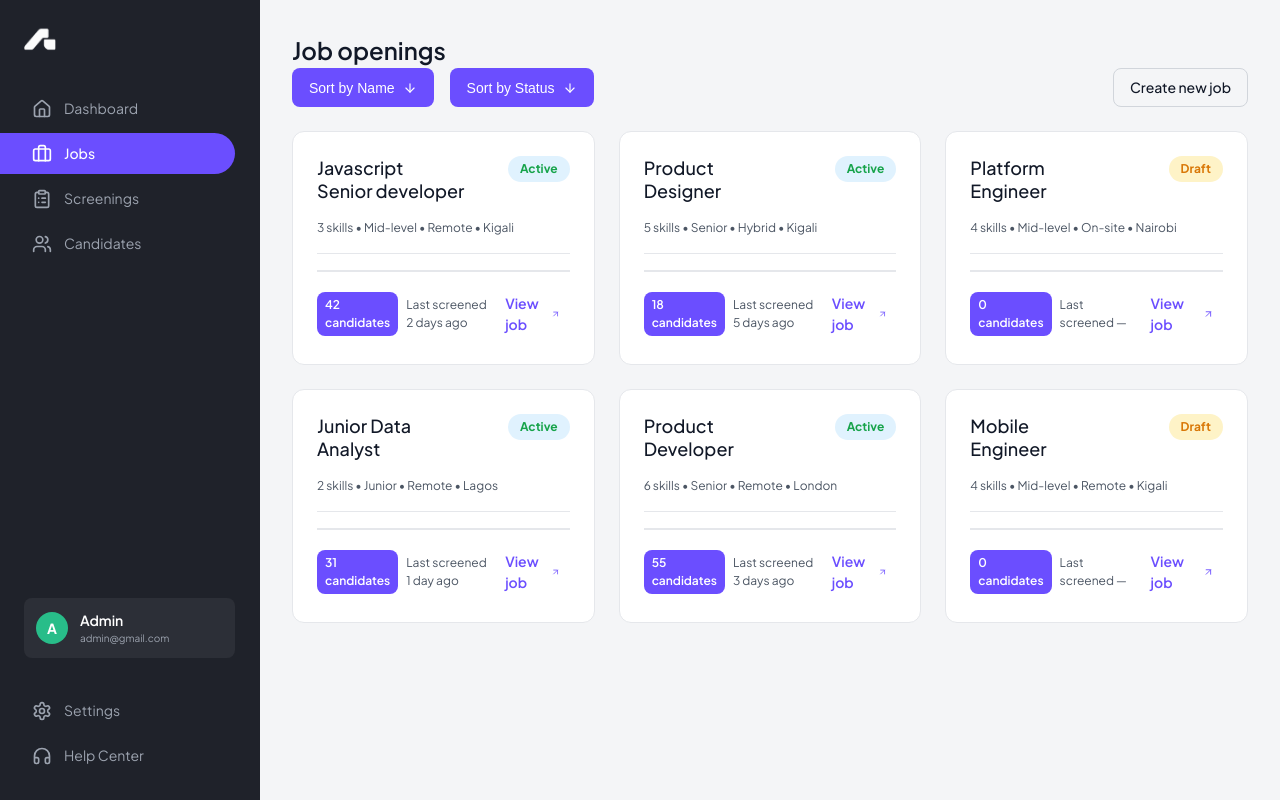
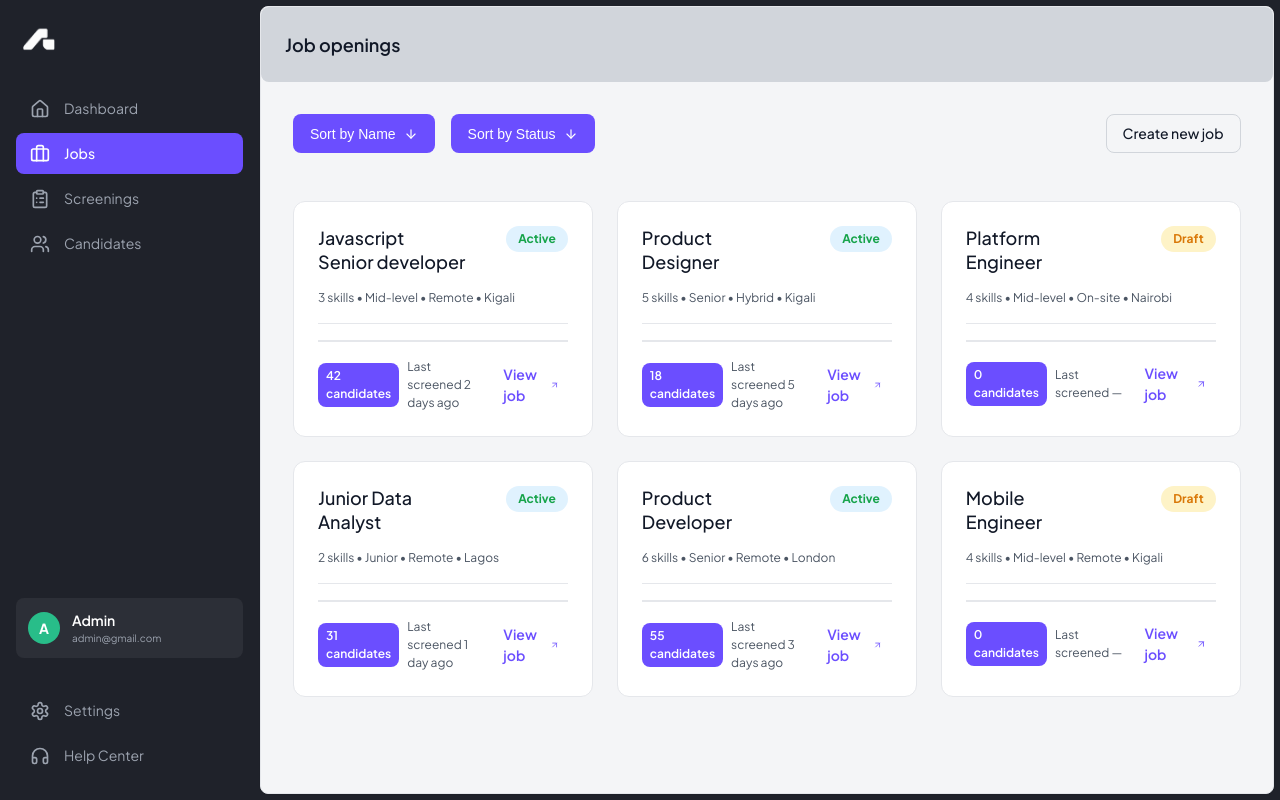
Before and after one commit to mgalen007/umurava-aria-project, a Next.js app in the folder client/: page /dashboard/jobs in a window 1280 px wide. Built offline with nearby package versions, Linux system fonts and the light colour scheme.

Commit message:
Added a wrapper around main content of a page and did little modifications on the navigation bar

```diff
--- a/client/app/dashboard/dashboard-page.css
+++ b/client/app/dashboard/dashboard-page.css
@@ -1,27 +1,3 @@
-.page-container {
-  display: flex;
-  flex-direction: column;
-  gap: 1.5rem;
-  height: 100%;
-}
-
-.page-header {
-  display: flex;
-  justify-content: space-between;
-  align-items: center;
-  background-color: var(--border-strong);
-  padding: 1.5rem;
-  border-radius: var(--radius-md);
-  margin-top: -2rem;
-  margin-right: -2rem;
-  margin-bottom: 0.5rem;
-  margin-left: -2rem;
-}
-
-.page-header h1 {
-  font-size: 1.125rem;
-}
-
 .header-actions {
   display: flex;
   gap: 1rem;
--- a/client/app/dashboard/dashboard.css
+++ b/client/app/dashboard/dashboard.css
@@ -1,7 +1,7 @@
 .dashboard-wrapper {
   display: flex;
   min-height: 100vh;
-  background-color: var(--bg-color);
+  background-color: var(--dashboard-shell-bg);
   position: relative;
 }
 
@@ -13,7 +13,8 @@
   flex-direction: column;
   justify-content: space-between;
   border-right: 1px solid var(--surface-dark);
-  padding: 1.5rem;
+  /* Same horizontal inset as collapsed so nav links line up in both states */
+  padding: 1.5rem 1rem;
   transition: width 0.3s ease, transform 0.3s ease;
   overflow: hidden;
   white-space: nowrap;
@@ -21,37 +22,45 @@
 
 .sidebar.collapsed {
   width: 80px;
-  padding: 1.5rem 1rem;
 }
 
-.sidebar.collapsed .nav-label,
-.sidebar.collapsed .admin-info {
-  display: none;
+/* Labels clip away; icons stay in a fixed rail (see .nav-icon) */
+.sidebar.collapsed .nav-label {
+  max-width: 0;
+  opacity: 0;
+  margin: 0;
+  padding: 0;
+  pointer-events: none;
 }
 
-.sidebar.collapsed .nav-item {
-  padding: 0.75rem;
-  margin-left: 0;
-  justify-content: center;
-  border-radius: var(--radius-button);
-}
-
-.sidebar.collapsed .org-profile {
-  justify-content: center;
+.sidebar.collapsed .admin-info {
+  max-width: 0;
+  opacity: 0;
+  margin: 0;
+  padding: 0;
+  pointer-events: none;
 }
 
 .sidebar.collapsed .admin-profile {
-  justify-content: center;
-  padding: 0.5rem;
+  padding: 0.46rem;
 }
 
 .main-content {
+  --main-content-padding: 2rem;
   flex: 1;
+  min-height: 0;
+  display: flex;
+  flex-direction: column;
+  margin: 0.4rem 0.4rem 0.4rem 0rem;
+  border-radius: var(--radius-md);
   background-color: var(--bg-color);
-  padding: 2rem;
+  border: 1px solid var(--border-subtle);
+  box-shadow: var(--shadow-sm);
+  padding: var(--main-content-padding);
   overflow-y: auto;
+  overflow-x: hidden;
   position: relative;
-  transition: padding 0.3s ease;
+  transition: padding 0.3s ease, margin 0.3s ease, box-shadow 0.3s ease;
 }
 
 .mobile-overlay {
@@ -95,9 +104,20 @@
     width: 260px; /* Ignore collapsing if opened explicitly on mobile */
   }
 
-  .sidebar.collapsed.open .nav-label,
+  .sidebar.collapsed.open .nav-label {
+    max-width: 12rem;
+    opacity: 1;
+    margin: unset;
+    padding: unset;
+    pointer-events: auto;
+  }
+
   .sidebar.collapsed.open .admin-info {
-    display: flex;
+    max-width: 240px;
+    opacity: 1;
+    margin: unset;
+    padding: unset;
+    pointer-events: auto;
   }
 
   .mobile-overlay.open {
@@ -111,7 +131,8 @@
   }
 
   .main-content {
-    padding: 1rem;
+    --main-content-padding: 1rem;
+    margin: 0.75rem;
   }
 }
 
@@ -124,13 +145,58 @@
   background-color: rgba(255, 255, 255, 0.06);
   border-radius: var(--radius-md);
   margin-bottom: 2rem;
-  transition: all 0.3s ease;
+  transition: background-color 0.2s ease, padding 0.3s ease;
+}
+
+.org-profile-toggle {
+  justify-content: flex-start;
+}
+
+.org-profile-brand {
+  display: flex;
+  align-items: center;
+  min-height: 32px;
+}
+
+/* Logo mark stays in one place; sidebar width animates around it */
+.logo-slot {
+  margin-left: 7px;
+  width: 32px;
+  height: 32px;
+  flex-shrink: 0;
+  display: flex;
+  align-items: center;
+  justify-content: flex-start;
+  overflow: hidden;
+}
+
+.logo-slot-img {
+  height: 32px;
+  width: auto;
+  max-width: none;
+  display: block;
+  object-fit: contain;
+  object-position: left center;
 }
 
 .org-info,
 .admin-info {
   display: flex;
   flex-direction: column;
+  min-width: 0;
+  overflow: hidden;
+  transition: max-width 0.3s ease, opacity 0.25s ease, margin 0.3s ease, padding 0.3s ease;
+}
+
+.admin-info {
+  max-width: 240px;
+  opacity: 1;
+}
+
+.admin-profile > :first-child {
+  flex: 0 0 32px;
+  width: 32px;
+  min-width: 32px;
 }
 
 .org-name,
@@ -154,19 +220,36 @@
 }
 
 .nav-item {
-  padding: 0.625rem 0.75rem 0.625rem 2rem;
-  margin-left: -1.5rem;
+  padding: 0.625rem 0.75rem;
+  margin-left: 0;
   font-size: 0.875rem;
   color: var(--text-tertiary);
-  border-radius: 0 9999px 9999px 0;
-  transition: background-color 0.2s, padding 0.3s, margin 0.3s, border-radius 0.3s;
+  border-radius: var(--radius-button);
+  transition: background-color 0.2s, padding 0.3s;
   display: flex;
   align-items: center;
+  justify-content: flex-start;
   gap: 0.75rem;
 }
 
-.nav-icon {
-  flex-shrink: 0;
+/* Fixed-width rail so icons do not move while sidebar width animates */
+.nav-item .nav-icon {
+  flex: 0 0 1.5rem;
+  width: 1.5rem;
+  min-width: 1.5rem;
+  display: flex;
+  justify-content: center;
+  align-items: center;
+}
+
+.nav-label {
+  flex: 1 1 auto;
+  min-width: 0;
+  overflow: hidden;
+  white-space: nowrap;
+  transition: max-width 0.3s ease, opacity 0.25s ease, margin 0.25s ease, padding 0.25s ease;
+  max-width: 15rem;
+  opacity: 1;
 }
 
 .nav-item:hover {
@@ -182,3 +265,29 @@
 .sidebar-footer-nav {
   margin-top: 1rem;
 }
+
+/* Shared page shell (all routes under dashboard layout) */
+.page-container {
+  display: flex;
+  flex-direction: column;
+  gap: 1.5rem;
+  height: 100%;
+  min-height: 0;
+}
+
+.page-header {
+  display: flex;
+  justify-content: space-between;
+  align-items: center;
+  background-color: var(--border-strong);
+  padding: 1.5rem;
+  border-radius: var(--radius-md);
+  margin-top: calc(-1 * var(--main-content-padding, 2rem));
+  margin-right: calc(-1 * var(--main-content-padding, 2rem));
+  margin-bottom: 0.5rem;
+  margin-left: calc(-1 * var(--main-content-padding, 2rem));
+}
+
+.page-header h1 {
+  font-size: 1.125rem;
+}
--- a/client/app/dashboard/layout.tsx
+++ b/client/app/dashboard/layout.tsx
@@ -84,14 +84,14 @@ export default function DashboardLayout({
       <aside className={`sidebar ${isOpen ? 'open' : ''} ${isCollapsed ? 'collapsed' : ''}`}>
         <div className="sidebar-top">
           <div
-            className="org-profile"
+            className="org-profile org-profile-toggle"
             onClick={toggleCollapse}
             style={{ backgroundColor: 'transparent', padding: 0, marginBottom: '2rem', cursor: 'pointer' }}
           >
-            <div style={{ display: 'flex', alignItems: 'center', gap: '0.75rem', overflow: 'hidden', height: '32px' }}>
-               <div style={{ position: 'relative', width: isCollapsed ? '32px' : '120px', height: '32px', flexShrink: 0, transition: 'width 0.3s' }}>
-                 <img src="/image/logo-white.png" alt="ARIA Logo" style={{ height: '32px', position: 'absolute', left: 0 }} />
-               </div>
+            <div className="org-profile-brand">
+              <div className="logo-slot">
+                <img src="/image/logo-white.png" alt="ARIA Logo" className="logo-slot-img" />
+              </div>
             </div>
           </div>
 
--- a/client/app/globals.css
+++ b/client/app/globals.css
@@ -1,6 +1,8 @@
 :root {
   --font-sans: 'Plus Jakarta Sans', sans-serif;
   --bg-color: #f4f5f7;
+  /* Area behind the inset dashboard content panel (sidebar stays on surface-dark) */
+  --dashboard-shell-bg: #1f222a;
   --surface-default: #ffffff;
   --surface-hover: #f0f0f0;
   --surface-active: #e5e7eb;
```
